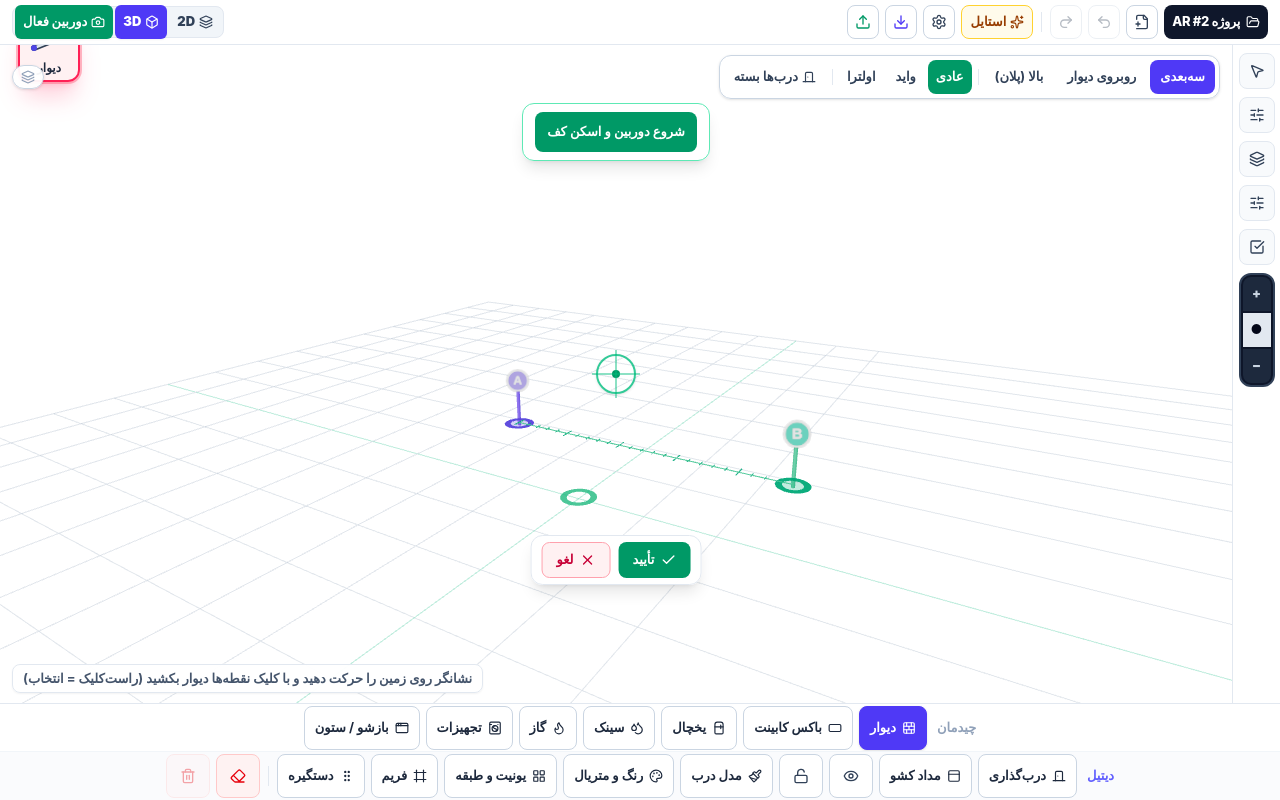
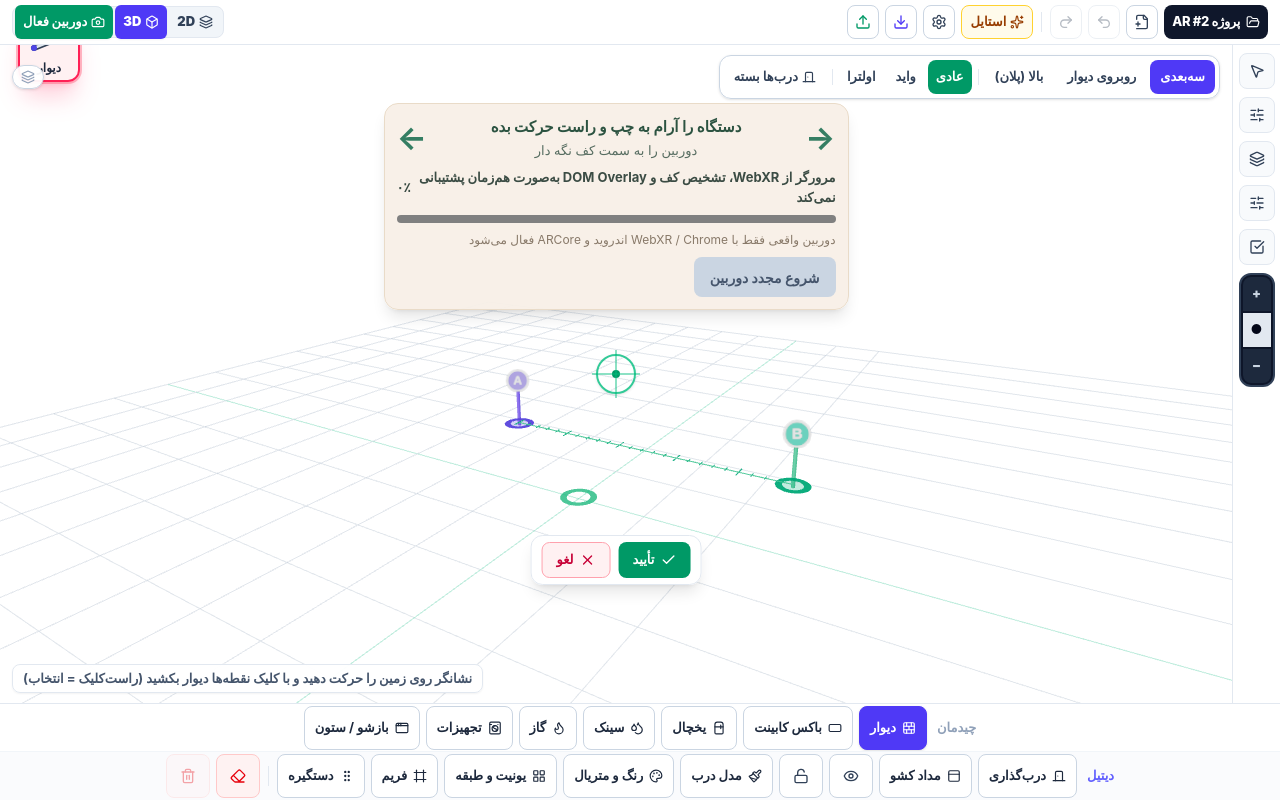
Before and after one commit to MaxLightner/kitchyar, a React (Vite) app in the folder apps/designer/: page / in a window 1280 px wide. Both pictures are taken after a click on the button "اسکن کف AR". Built offline with nearby package versions, Linux system fonts and the light colour scheme.

Commit message:
feat(scan-ui): show Chido's directional scan progress, tracking stages and confirm-floor immediately on Welcome

```diff
--- a/apps/designer/src/components/ARWorkspace.tsx
+++ b/apps/designer/src/components/ARWorkspace.tsx
@@ -2280,7 +2280,13 @@ export const ARWorkspace: React.FC<ARWorkspaceProps> = ({
         const space = rendererRef.current.xr.getReferenceSpace();
         if (!space) return;
         const pose = frame.getViewerPose(space);
-        if (!pose) return;
+        if (!pose) {
+          if (time - lastScanReportMsRef.current > 300) {
+            lastScanReportMsRef.current = time;
+            setScanDiagnostics({ tracking: false, rawHits: 0, validHits: 0 });
+          }
+          return;
+        }
 
         if (!activeRef.current) {
           occlusionRef.current?.update(frame, pose, rendererRef.current, session, {
@@ -2440,6 +2446,14 @@ export const ARWorkspace: React.FC<ARWorkspaceProps> = ({
             forward
           );
           setScanReady(floorScannerRef.current.ready);
+          if (time - lastScanReportMsRef.current > 250 || floorScannerRef.current.ready) {
+            lastScanReportMsRef.current = time;
+            setScanDiagnostics({
+              tracking: true,
+              rawHits: floorScannerRef.current.rawHits,
+              validHits: floorScannerRef.current.validHits,
+            });
+          }
           if (pt && reticleRef.current && floorGroupRef.current) {
             floorGroupRef.current.position.set(pt.x, pt.y, pt.z);
             reticleRef.current.position.set(0, 0.012, 0);
@@ -2652,6 +2666,17 @@ export const ARWorkspace: React.FC<ARWorkspaceProps> = ({
     // eslint-disable-next-line react-hooks/exhaustive-deps
   }, [initialSession]);
 
+  const chidoScanUi = chidoScanReadiness({
+    xrAvailable: xrSupported,
+    starting: xrStarting,
+    sessionActive: xrActive,
+    tracking: scanDiagnostics.tracking,
+    rawHits: scanDiagnostics.rawHits,
+    validHits: scanDiagnostics.validHits,
+    ready: scanReady,
+    error: xrStartError,
+  });
+
   const previewToolId: ToolId = arTool.startsWith('cab-')
     ? 'cab-draw'
     : arTool === 'shelf'
@@ -2701,32 +2726,89 @@ export const ARWorkspace: React.FC<ARWorkspaceProps> = ({
           No duplicate scanner toolbar: XR provides only its camera and floor UI. */}
       {/* The scanned camera is only a layer of the existing 3D editor. */}
       {embeddedIn3D ? (
-        <div className="absolute top-[58px] left-2.5 right-2.5 z-20 pointer-events-none flex justify-center">
-          <div className="pointer-events-auto bg-white/95 border border-emerald-300 rounded-xl shadow-lg px-3 py-2 flex items-center gap-2 text-[13px] font-bold">
-            {!xrActive ? (
-              <button type="button" onClick={() => void startWebXrSession()} className="h-10 px-3 rounded-lg bg-emerald-600 text-white">
-                شروع دوربین و اسکن کف
-              </button>
-            ) : !floorLocked ? (
+        <div className="absolute top-[58px] left-3 right-3 z-20 pointer-events-none flex justify-center" dir="rtl">
+          <section
+            data-testid="chido-floor-scan-readiness"
+            data-scan-stage={String(chidoScanUi.progress)}
+            data-camera-active={xrActive ? '1' : '0'}
+            data-tracking={scanDiagnostics.tracking ? '1' : '0'}
+            className="pointer-events-auto w-full max-w-[465px] rounded-[14px] border border-[#e9dbc8] bg-[#f8efe7ef] shadow-lg px-3 py-3 text-[#3b4c44]"
+            aria-label="اسکن کف چیدو"
+          >
+            {!floorLocked ? (
               <>
-                <span>{scanReady ? 'کف شناسایی شد' : 'دوربین را آرام روی کف حرکت دهید'}</span>
-                <button type="button" disabled={!scanReady} onClick={handleLockFloor}
-                  className="h-10 px-3 rounded-lg bg-indigo-600 text-white disabled:bg-slate-300 disabled:text-slate-600">
-                  تأیید کف
-                </button>
+                <div className="flex items-center justify-between gap-2 text-center">
+                  <span aria-hidden="true" className="text-[32px] font-bold leading-none text-[#357e63]">→</span>
+                  <div className="flex-1 flex flex-col items-center gap-0.5">
+                    <strong className="text-[15px] text-[#2c5341]">دستگاه را آرام به چپ و راست حرکت بده</strong>
+                    <small className="text-[13px] text-[#576d61]">دوربین را به سمت کف نگه دار</small>
+                  </div>
+                  <span aria-hidden="true" className="text-[32px] font-bold leading-none text-[#357e63]">←</span>
+                </div>
+                <div className="mt-2 flex items-center justify-between gap-2 text-[13px]">
+                  <strong data-testid="chido-scan-stage" className="flex-1">{chidoScanUi.label}</strong>
+                  <span data-testid="chido-scan-percent" className="font-bold tabular-nums">
+                    {chidoScanUi.progress.toLocaleString('fa-IR')}٪
+                  </span>
+                </div>
+                <progress
+                  data-testid="chido-scan-progress"
+                  className="block mt-2 h-2 w-full rounded-full overflow-hidden accent-[#4c9481]"
+                  value={chidoScanUi.progress}
+                  max={100}
+                  aria-label="آمادگی اسکن کف"
+                />
+                <div className="mt-2 flex flex-wrap items-center justify-between gap-2">
+                  <small className="text-[12px] text-[#887969]">
+                    {xrActive
+                      ? 'این درصد از ردیابی و برخوردهای معتبر محاسبه می‌شود، نه درصد پیشرفت ARCore'
+                      : xrStartError || xrSupported === false
+                      ? 'دوربین واقعی فقط با WebXR / Chrome اندروید و ARCore فعال می‌شود'
+                      : 'در حال راه‌اندازی دوربین و شناسایی سطح کف'}
+                  </small>
+                  {xrActive ? (
+                    <button
+                      data-testid="chido-confirm-floor"
+                      type="button"
+                      disabled={!scanReady}
+                      onClick={handleLockFloor}
+                      className="h-10 px-4 rounded-lg bg-[#3d735c] text-white font-bold text-[14px] disabled:bg-slate-300 disabled:text-slate-600"
+                    >
+                      {scanReady ? 'تثبیت این کف' : 'در حال شناسایی کف…'}
+                    </button>
+                  ) : (
+                    <button
+                      data-testid="chido-start-camera"
+                      type="button"
+                      disabled={xrStarting || xrSupported === false}
+                      onClick={() => void startWebXrSession()}
+                      className="h-10 px-4 rounded-lg bg-[#3d735c] text-white font-bold text-[14px] disabled:bg-slate-300 disabled:text-slate-600"
+                    >
+                      {xrStarting ? 'در حال شروع دوربین…' : 'شروع مجدد دوربین'}
+                    </button>
+                  )}
+                </div>
               </>
             ) : (
-              <>
-                <span className="text-emerald-800">کف تأیید شد • نمای سه‌بعدی با دوربین تبلت</span>
+              <div className="flex flex-wrap items-center justify-between gap-2 text-[14px] font-bold">
+                <span className="text-emerald-800">کف تثبیت شد • ترسیم دیوار در همین سه‌بعدی فعال است</span>
                 <button type="button" onClick={() => {
                   floorScannerRef.current.reset();
+                  anchorGenerationRef.current++;
+                  for (const anchor of anchorsRef.current) {
+                    try { anchor.anchor.delete(); } catch {}
+                  }
                   anchorsRef.current = [];
+                  floorRevealStartRef.current = null;
                   setFloorLocked(false);
                   setScanReady(false);
-                }} className="h-9 px-2 rounded-lg border border-emerald-300 text-emerald-700">اسکن مجدد</button>
-              </>
+                  setScanDiagnostics({ tracking: false, rawHits: 0, validHits: 0 });
+                }} className="h-9 px-3 rounded-lg border border-emerald-300 text-emerald-700">
+                  اسکن مجدد ↻
+                </button>
+              </div>
             )}
-          </div>
+          </section>
         </div>
       ) : (
         <>
```
